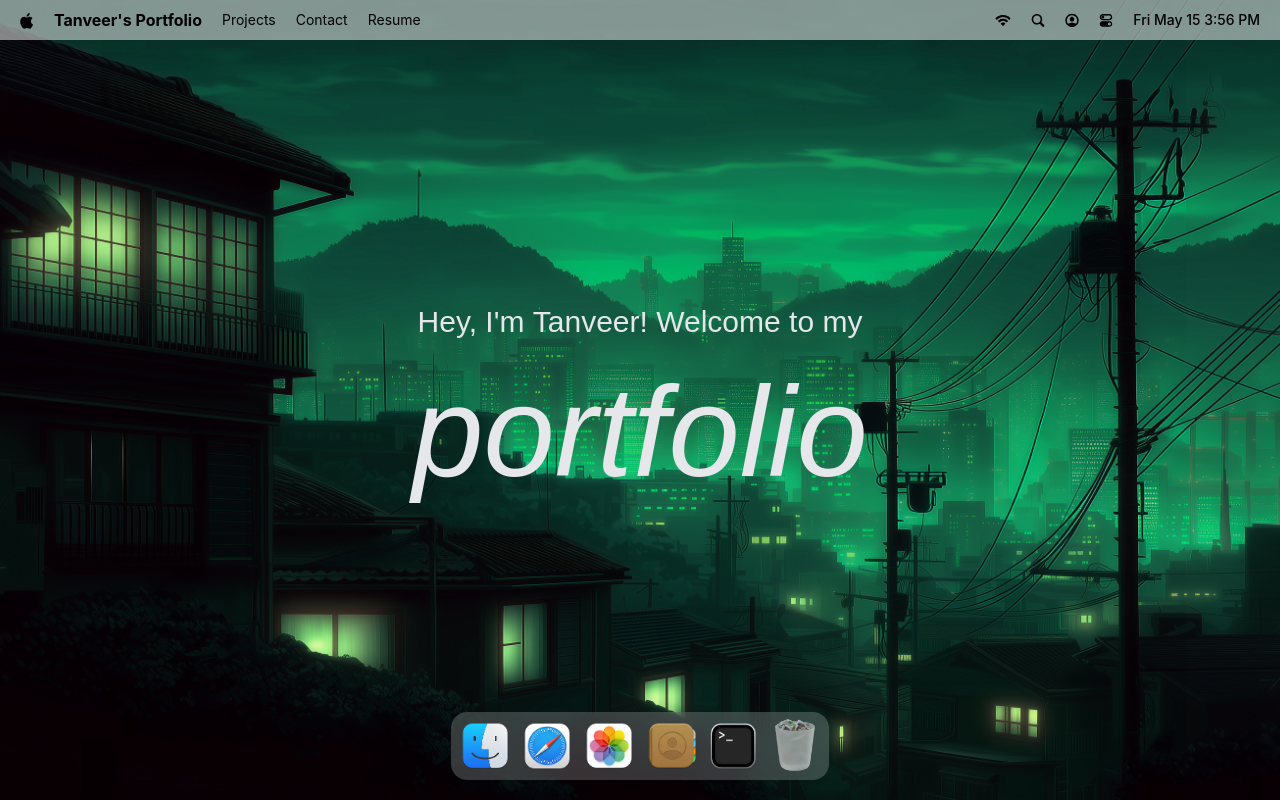
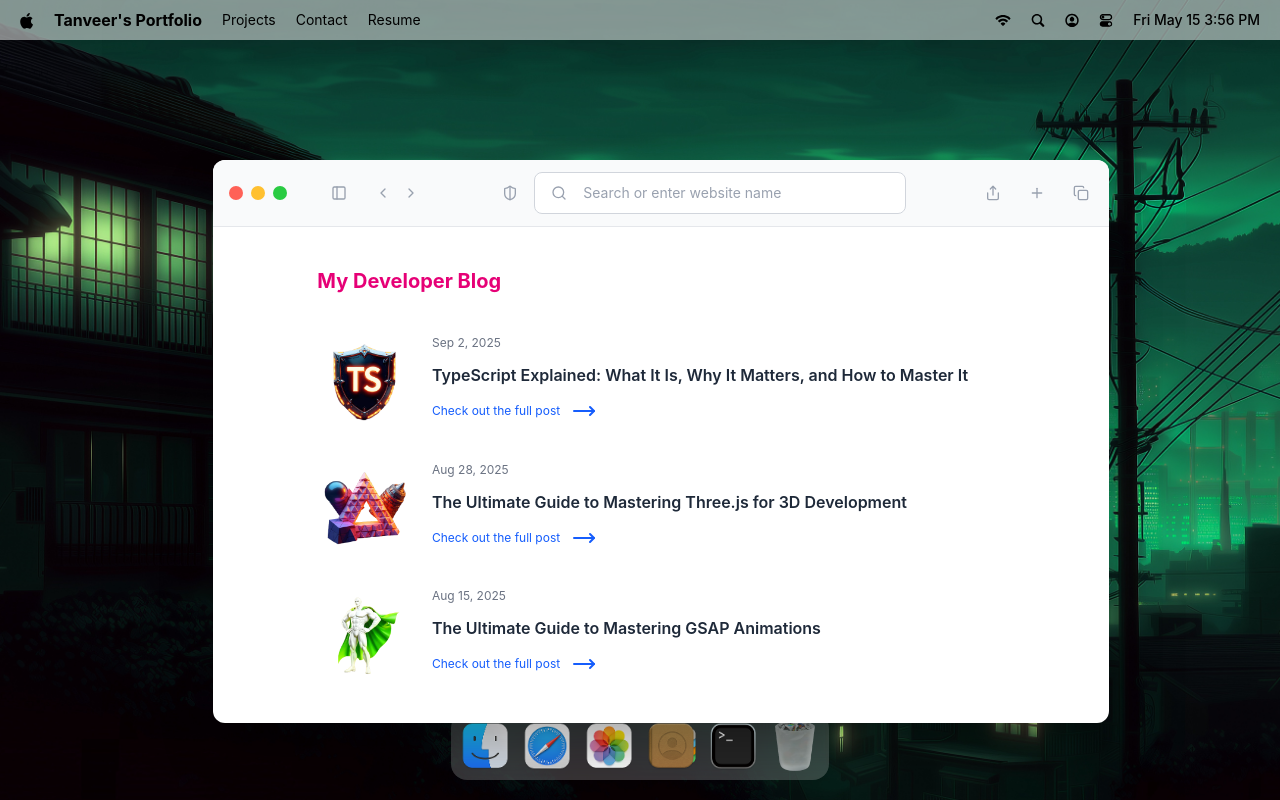
Before and after one commit to 7AZz/linux_portfolio, a React (Vite) app: page / in a window 1280 px wide. Both pictures are taken after a click on the button 547 px from the left and 746 px from the top of the page. Built offline with nearby package versions, Linux system fonts and the light colour scheme; a web font is replaced by a local one.

Commit message:
Add Safari window

```diff
--- a/src/App.tsx
+++ b/src/App.tsx
@@ -3,6 +3,7 @@
 
 import { Dock, Navbar, Welcome } from "#components";
 import Terminal from "#windows/Terminal";
+import Safari from "#windows/Safari";
 
 gsap.registerPlugin(Draggable);
 
@@ -14,6 +15,7 @@
       <Dock />
 
       <Terminal />
+      <Safari />
     </main>
 
   );
--- /dev/null
+++ b/src/windows/Safari.tsx
@@ -0,0 +1,75 @@
+import { WindowControls } from "#components";
+import { blogPosts } from "#constants/index";
+import WindowWrapper from "#hoc/WindowWrapper";
+import {
+  ChevronLeft,
+  ChevronRight,
+  Copy,
+  MoveRight,
+  PanelLeft,
+  Plus,
+  Search,
+  Share,
+  ShieldHalf,
+} from "lucide-react";
+
+const Safari = () => {
+  return (
+    <>
+      <div id="window-header">
+        <WindowControls target="safari" />
+
+        <PanelLeft className="ml-10 icon" />
+        <div className="flex items-center gap-1 ml-5">
+          <ChevronLeft className="icon" />
+          <ChevronRight className="icon" />
+        </div>
+
+        <div className="flex-1 flex-center gap-3">
+          <ShieldHalf className="icon" />
+
+          <div className="search">
+            <Search className="icon" />
+            <input
+              type="text"
+              placeholder="Search or enter website name"
+              className="flex-1"
+            />
+          </div>
+        </div>
+
+        <div className="flex items-center gap-5">
+          <Share className="icon" />
+          <Plus className="icon" />
+          <Copy className="icon" />
+        </div>
+      </div>
+
+      <div className="blog">
+        <h2>My Developer Blog</h2>
+
+        <div className="space-y-8">
+          {blogPosts.map(({ id, image, title, date, link }) => (
+            <div key={id} className="blog-post">
+              <div className="col-span-2">
+                <img src={image} alt={title} />
+              </div>
+
+              <div className="content">
+                <p>{date}</p>
+                <h3>{title}</h3>
+                <a href={link} target="_blank" rel="noopener noreferrer">
+                  Check out the full post <MoveRight className="icon-hover" />
+                </a>
+              </div>
+            </div>
+          ))}
+        </div>
+      </div>
+    </>
+  );
+};
+
+const SafariWindow = WindowWrapper(Safari, "safari");
+
+export default SafariWindow;
--- a/src/windows/index.ts
+++ b/src/windows/index.ts
@@ -1,3 +1,4 @@
 import Terminal from "#windows/Terminal";
+import Safari from "#windows/Safari";
 
-export { Terminal };
+export { Terminal, Safari };
```
